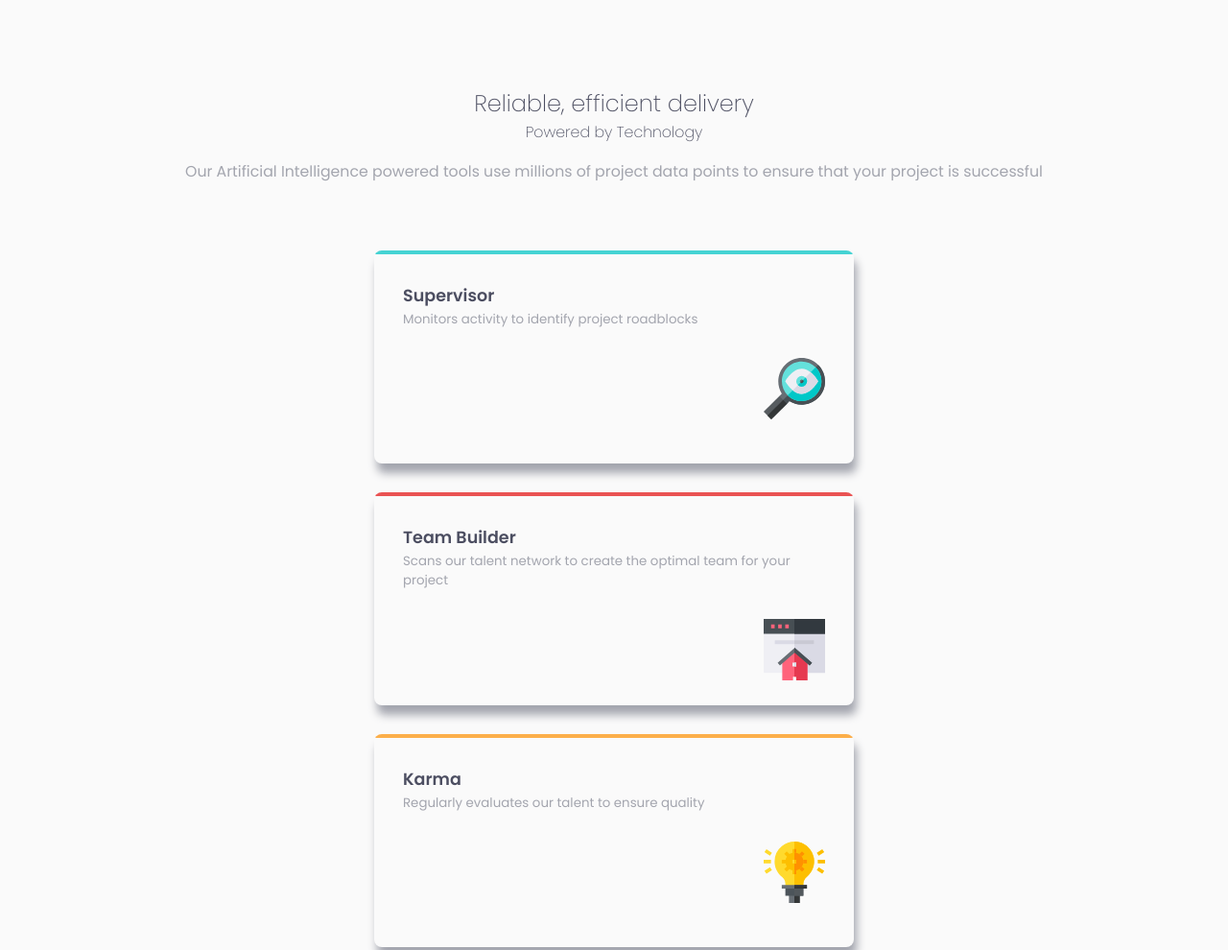
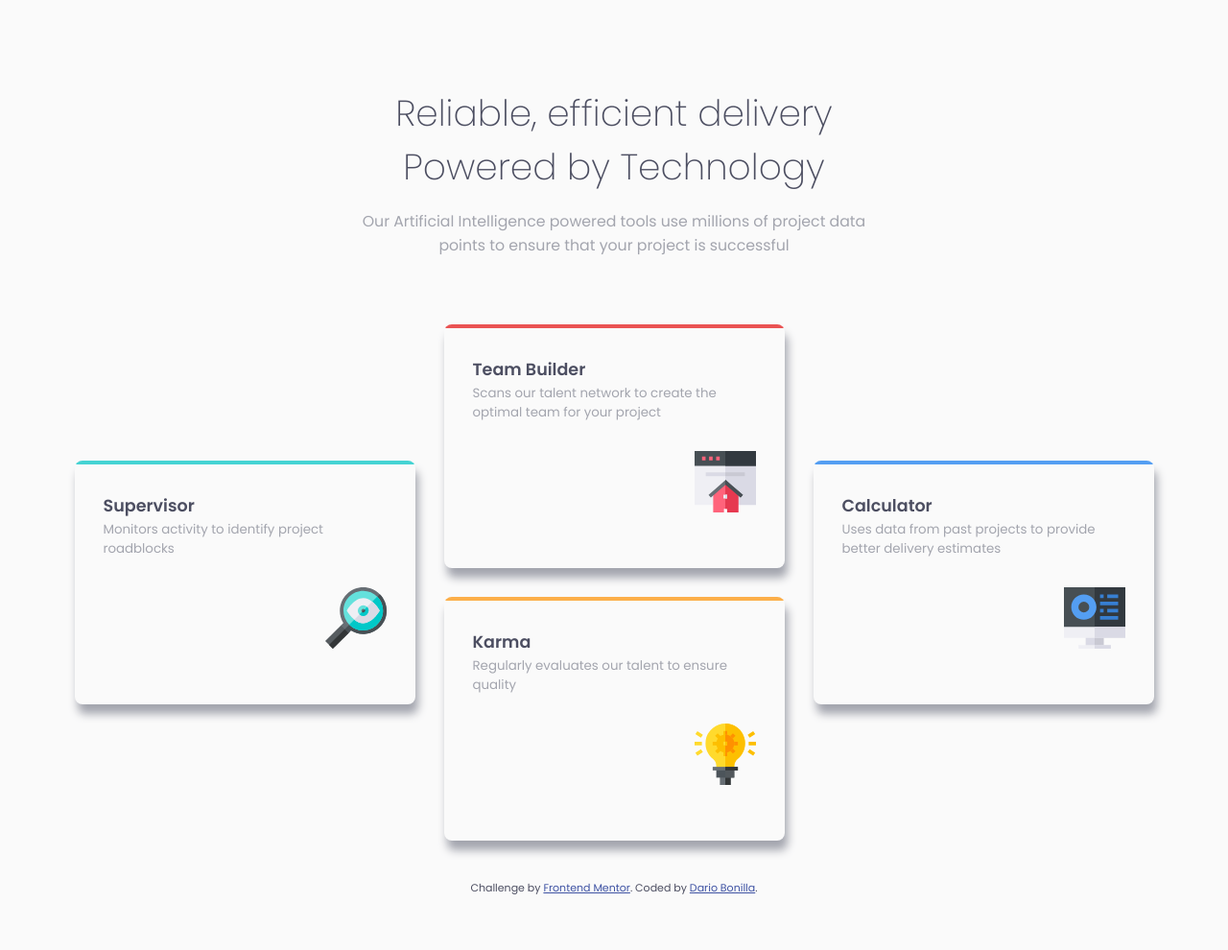
Before and after one commit to Dariobm/Reto3-four-card-feature-section-master, a plain HTML site: page index.html in a window 1280 px wide. Shown: the top 990 px of the page at 96% size. Drawn offline with Linux system fonts and the light colour scheme.

Commit message:
Diseño responsive

```diff
--- a/style.css
+++ b/style.css
@@ -86,4 +86,43 @@ header p{
 }
 /*-----------------------footer-----------------------*/
 .attribution { font-size: 11px; text-align: center; }
-    .attribution a { color: hsl(228, 45%, 44%); }
+.attribution a { color: hsl(228, 45%, 44%); }
+/*-----------------------(600px)-----------------------*/
+@media only screen and (min-width: 600px){
+    header{
+        max-width: 525px;
+        margin: 0 auto;
+    }
+    header h1{
+        font-size: 2.5em;
+    }
+    header h2{
+        font-size: 2.5em;
+    }
+}
+/*-----------------------(780px)-----------------------*/
+@media only screen and (min-width: 780px){
+    .cardscontainer{
+        display: grid;
+        grid-template-columns: 1fr 1fr;
+        column-gap: 30px;
+        max-width: 900px;
+    }
+    .twocards{
+        grid-column: 2 / 3;
+        grid-row: 1 / 3;
+    }
+}
+/*-----------------------(1175px)-----------------------*/
+@media only screen and (min-width: 1175px){
+    .cardscontainer{
+        display: flex;
+        justify-content: center;
+        align-items: center;
+        max-width: 1200px;
+    }
+    .cards{
+        width: 355px;
+        height: 254px;
+    }
+}
```
